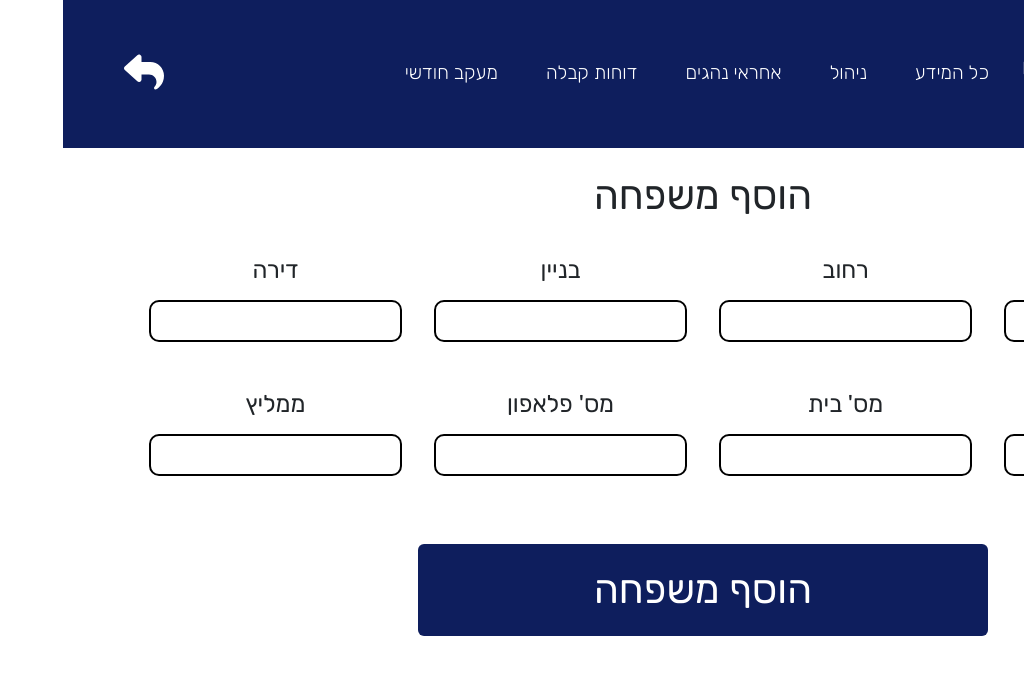
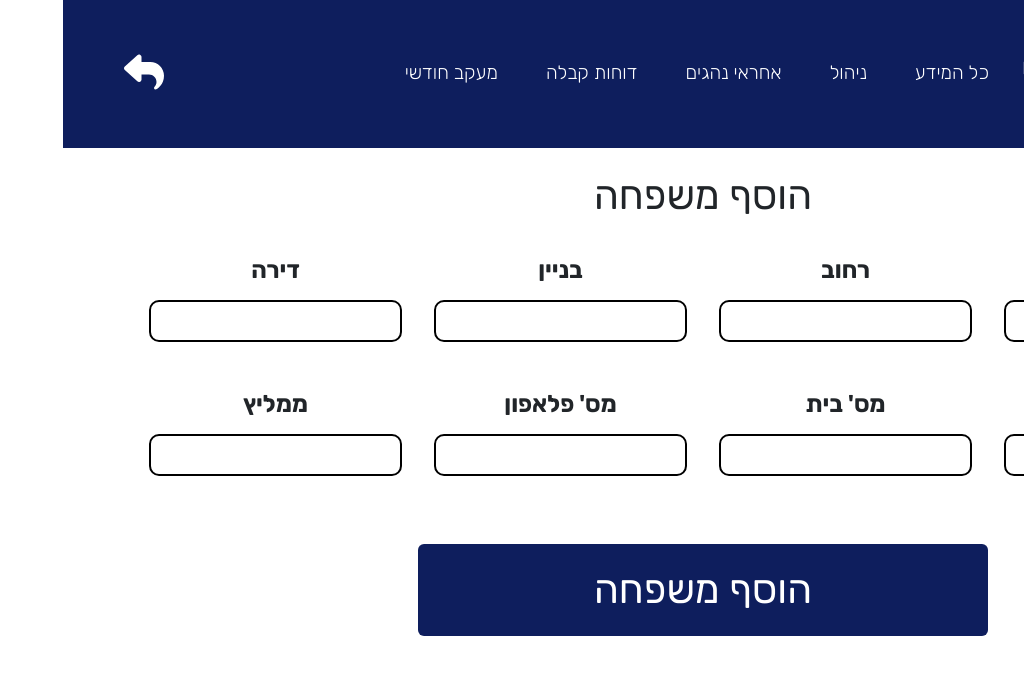
Before and after one commit to ShalomPrinz/gmah, a React (Vite) app in the folder frontend/: page /manage/add in a window 1280 px wide. Shown: the top 674 px of the page, without its empty margins (256-1280 px from the left). Built offline with nearby package versions, Linux system fonts and the light colour scheme.

Commit message:
style customization

```diff
--- a/frontend/src/components/Form/FormTextInput.tsx
+++ b/frontend/src/components/Form/FormTextInput.tsx
@@ -21,7 +21,7 @@ export const FormTextInput = ({
 
   return (
     <div className="d-flex flex-column my-3">
-      <label className="fs-4 my-2" htmlFor={path}>
+      <label className="fs-4 fw-bold my-2" htmlFor={path}>
         {label}
       </label>
       <input
```
Also changed, not shown: 1 other file (tests, documents, lock files or other folders).
